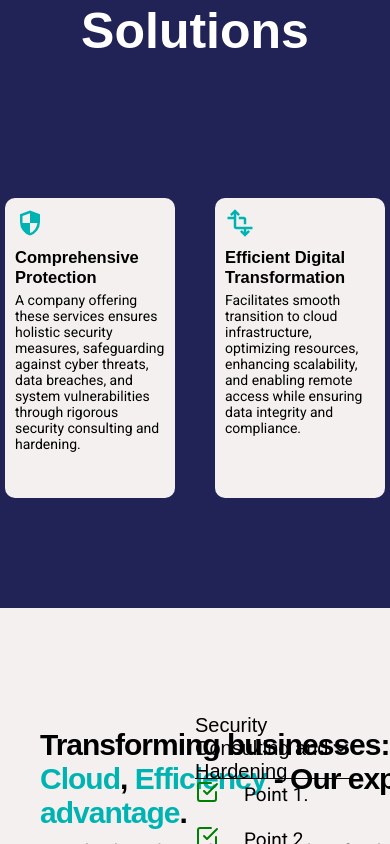
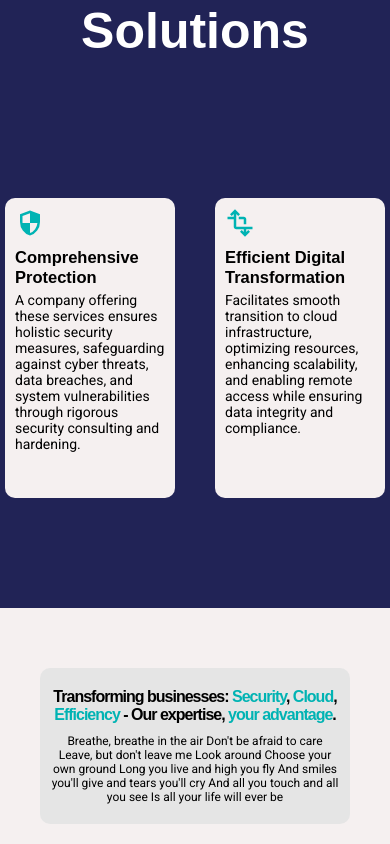
Before and after one commit to propitive/stratos-ops, a React (Create React App) app: page / in a window 390 px wide. Shown: the part 1156-2000 px from the top of the page. Built offline with nearby package versions, Linux system fonts and the light colour scheme; a web font is replaced by a local one.

Commit message:
main services text is responsive

```diff
--- a/src/components/Footer/Footer.js
+++ b/src/components/Footer/Footer.js
@@ -106,7 +106,7 @@ function Footer() {
           </Link>
         </div>
         <p className="footer__author">
-          Created by{" "}
+          Developed by{" "}
           <a
             href="https://www.linkedin.com/in/jose-m-maldonado/"
             target="_blank"
--- a/src/components/MainServices/MainServices.css
+++ b/src/components/MainServices/MainServices.css
@@ -6,11 +6,12 @@
 
 .main-services__text {
   width: 50%;
-  padding: 100px 0 0;
+  padding: 100px 0 100px;
 }
 
 .main-services__text-container {
-  width: 550px;
+  width: 100%;
+  max-width: 550px;
   margin: 0 auto 0;
 }
 
@@ -41,3 +42,293 @@
 .main-services__bulletpoints-class {
   margin-top: -100%;
 }
+
+@media screen and (max-width: 1500px) {
+  .main-services {
+    justify-content: space-between;
+  }
+  .main-services__text {
+    width: max-content;
+  }
+  .main-services__dropdown {
+    width: 100%;
+    max-width: 700px;
+  }
+}
+
+@media screen and (max-width: 1310px) {
+  .main-services__text-container {
+    width: 100%;
+    max-width: 482px;
+  }
+  .main-services__header {
+    font-size: 27px;
+  }
+}
+
+@media screen and (max-width: 1230px) {
+  .main-services {
+    flex-direction: column;
+  }
+  .main-services__text {
+    width: 100%;
+    background-color: #e5e5e5;
+    padding: 30px 0 30px;
+    border-radius: 10px;
+    margin: 110px 0 110px;
+  }
+  .main-services__text-container {
+    display: flex;
+    flex-direction: row;
+    justify-content: space-between;
+    width: 100%;
+    max-width: none;
+  }
+  .main-services__header {
+    margin: 0 0 0 20px;
+    max-width: 482px;
+    width: 100%;
+    height: fit-content;
+    align-self: center;
+  }
+  .main-services__paragraph {
+    width: 100%;
+    max-width: 500px;
+    margin: 0 20px 0 0;
+  }
+  .main-services__dropdowns {
+    padding: 0;
+  }
+}
+
+@media screen and (max-width: 1160px) {
+  .main-services {
+  }
+  .main-services__text {
+  }
+  .main-services__text-container {
+  }
+  .main-services__header {
+    max-width: 482px;
+  }
+  .main-services__paragraph {
+    max-width: 450px;
+    font-size: 18px;
+  }
+}
+
+@media screen and (max-width: 1105px) {
+  .main-services {
+  }
+  .main-services__text {
+  }
+  .main-services__text-container {
+  }
+  .main-services__header {
+    max-width: 443px;
+    font-size: 25px;
+  }
+  .main-services__paragraph {
+  }
+}
+
+@media screen and (max-width: 1070px) {
+  .main-services {
+  }
+  .main-services__text {
+  }
+  .main-services__text-container {
+  }
+  .main-services__header {
+  }
+  .main-services__paragraph {
+    max-width: 420px;
+    font-size: 16px;
+  }
+}
+
+@media screen and (max-width: 1040px) {
+  .main-services {
+  }
+  .main-services__text {
+  }
+  .main-services__text-container {
+  }
+  .main-services__header {
+    max-width: 404px;
+    font-size: 23px;
+  }
+  .main-services__paragraph {
+  }
+}
+
+@media screen and (max-width: 1000px) {
+  .main-services {
+  }
+  .main-services__text {
+  }
+  .main-services__text-container {
+  }
+  .main-services__header {
+    max-width: 385px;
+    font-size: 22px;
+  }
+  .main-services__paragraph {
+    max-width: 410px;
+    font-size: 15px;
+  }
+}
+
+@media screen and (max-width: 965px) {
+  .main-services {
+  }
+  .main-services__text {
+  }
+  .main-services__text-container {
+    flex-direction: column;
+    gap: 20px;
+  }
+  .main-services__header {
+    font-size: 35px;
+    max-width: 640px;
+    margin: 0;
+    text-align: center;
+  }
+  .main-services__paragraph {
+    max-width: fit-content;
+    margin: 0 20px 0;
+    text-align: center;
+    font-size: 22px;
+  }
+}
+
+@media screen and (max-width: 870px) {
+  .main-services {
+  }
+  .main-services__text {
+  }
+  .main-services__text-container {
+    gap: 15px;
+  }
+  .main-services__header {
+    font-size: 32px;
+  }
+  .main-services__paragraph {
+    font-size: 20px;
+    margin: 0 10px 0;
+  }
+}
+
+@media screen and (max-width: 765px) {
+  .main-services {
+  }
+  .main-services__text {
+    margin: 80px 0 80px;
+  }
+  .main-services__text-container {
+  }
+  .main-services__header {
+    font-size: 28px;
+    max-width: 501px;
+  }
+  .main-services__paragraph {
+    font-size: 20px;
+    margin: 0 10px 0;
+  }
+}
+
+@media screen and (max-width: 690px) {
+  .main-services {
+  }
+  .main-services__text {
+    margin: 60px 0 60px;
+  }
+  .main-services__text-container {
+    gap: 10px;
+  }
+  .main-services__header {
+    font-size: 25px;
+  }
+  .main-services__paragraph {
+    font-size: 17px;
+  }
+}
+
+@media screen and (max-width: 645px) {
+  .main-services {
+  }
+  .main-services__text {
+    padding: 20px 0 20px;
+  }
+  .main-services__text-container {
+  }
+  .main-services__header {
+    font-size: 22px;
+    max-width: 385px;
+  }
+  .main-services__paragraph {
+    font-size: 15px;
+  }
+}
+
+@media screen and (max-width: 584px) {
+  .main-services {
+  }
+  .main-services__text {
+  }
+  .main-services__text-container {
+    gap: 5px;
+  }
+  .main-services__header {
+    font-size: 20px;
+  }
+  .main-services__paragraph {
+    font-size: 14px;
+  }
+}
+
+@media screen and (max-width: 525px) {
+  .main-services {
+  }
+  .main-services__text {
+  }
+  .main-services__text-container {
+  }
+  .main-services__header {
+    font-size: 18px;
+    max-width: 345px;
+  }
+  .main-services__paragraph {
+  }
+}
+
+@media screen and (max-width: 515px) {
+  .main-services {
+  }
+  .main-services__text {
+  }
+  .main-services__text-container {
+    gap: 10px;
+  }
+  .main-services__header {
+  }
+  .main-services__paragraph {
+    font-size: 13px;
+  }
+}
+
+@media screen and (max-width: 488px) {
+  .main-services {
+  }
+  .main-services__text {
+  }
+  .main-services__text-container {
+  }
+  .main-services__header {
+    font-size: 16px;
+    max-width: 325px;
+  }
+  .main-services__paragraph {
+    font-size: 12px;
+  }
+}
--- a/src/components/MainServices/MainServices.js
+++ b/src/components/MainServices/MainServices.js
@@ -27,7 +27,7 @@ function MainServices() {
       <div className="main-services__dropdowns">
         <Dropdown
           bulletSymbol={checkSquare}
-          dropdownClassName=""
+          dropdownClassName="main-services__dropdown"
           dropdownContent={dropdownContentMenu}
         />
       </div>
```
